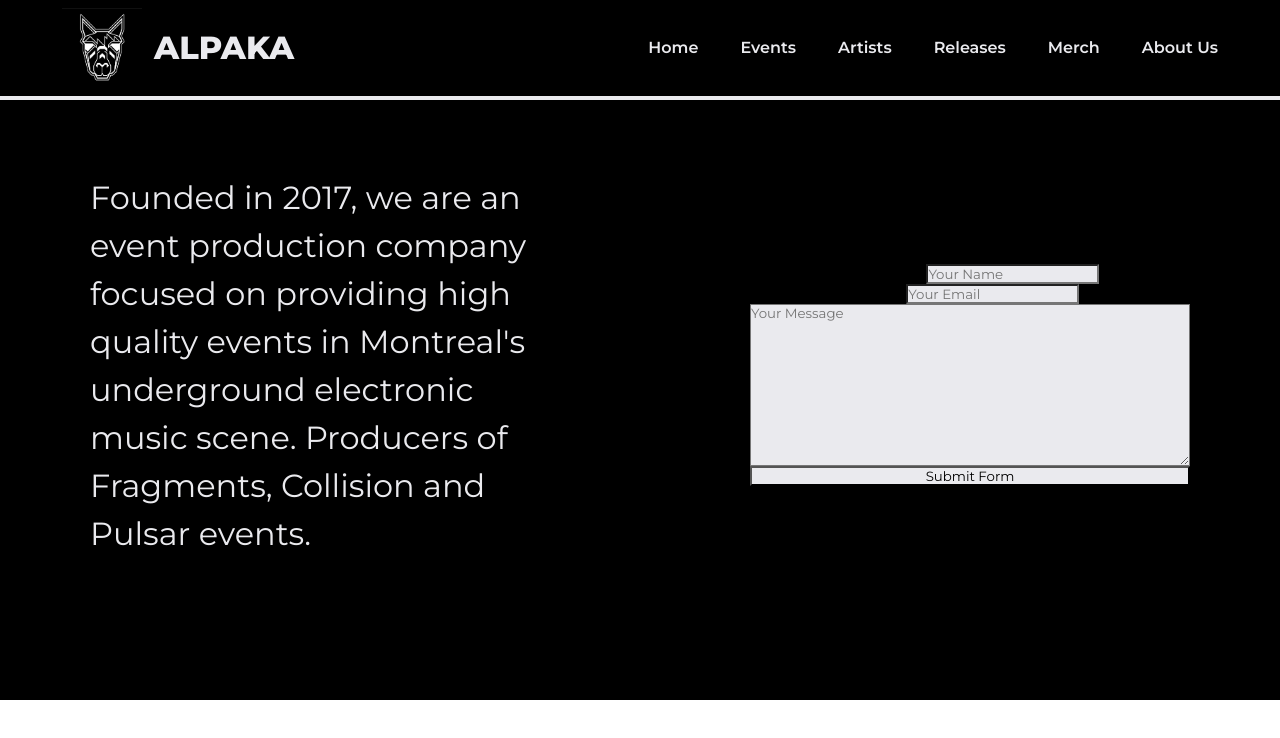
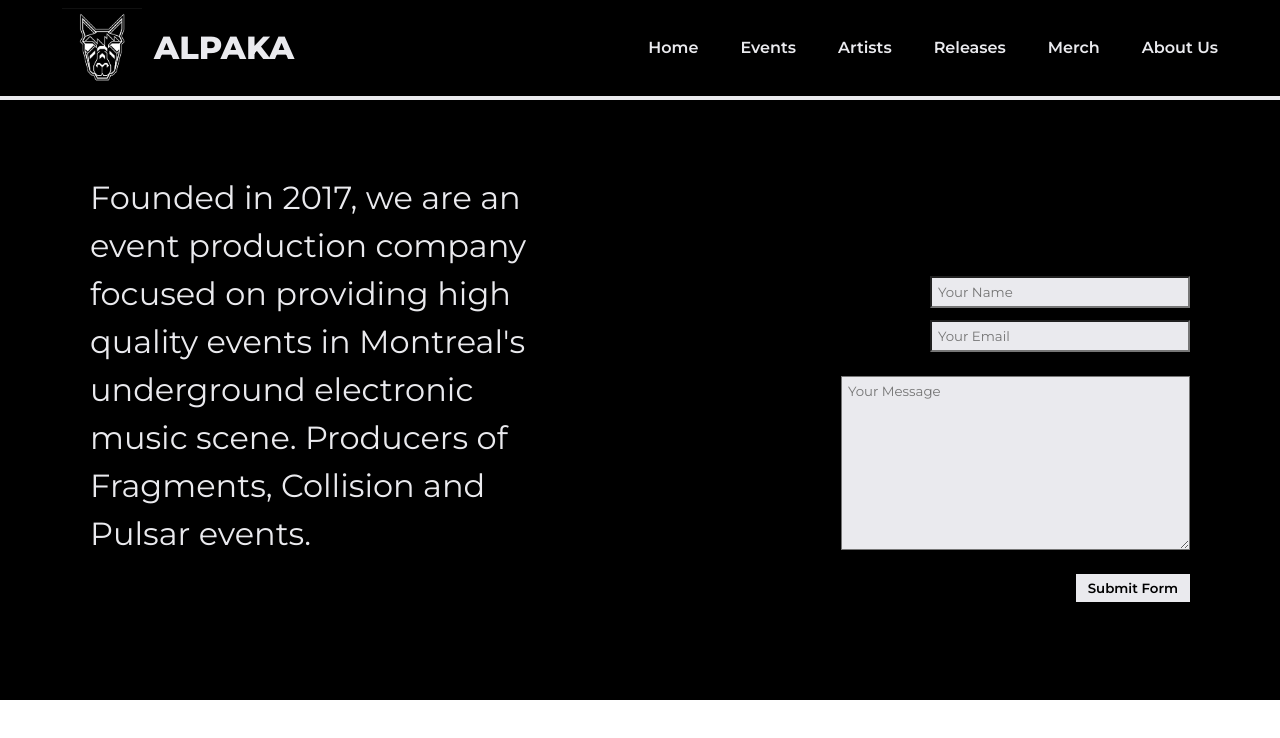
Before and after one commit to RobPanneton/project-Final-Alpaka, a React (Create React App) app in the folder alpaka/: page /about in a window 1280 px wide. Shown: the top 738 px of the page. Built offline with nearby package versions, Linux system fonts and the light colour scheme.

Commit message:
add small fixes

```diff
--- a/alpaka/public/index.html
+++ b/alpaka/public/index.html
@@ -14,7 +14,7 @@
       name="description"
       content="Web site created using create-react-app"
     />
-    <link rel="apple-touch-icon" href="%PUBLIC_URL%/alpaka_logo.png" />
+    <link rel="apple-touch-icon" href="%PUBLIC_URL%/logo192.png" />
     <!--
       manifest.json provides metadata used when your web app is installed on a
       user's mobile device or desktop. See https://developers.google.com/web/fundamentals/web-app-manifest/
@@ -29,7 +29,7 @@
       work correctly both with client-side routing and a non-root public URL.
       Learn how to configure a non-root public URL by running `npm run build`.
     -->
-    <title>AlpaKa Productions</title>
+    <title>Alpaka Productions</title>
   </head>
   <body>
     <noscript>You need to enable JavaScript to run this app.</noscript>
--- a/alpaka/src/components/About/About.js
+++ b/alpaka/src/components/About/About.js
@@ -14,14 +14,9 @@ const About = () => {
       <DividerDiv></DividerDiv>
       <ContactWrapper>
         <form>
-          <label>
-            Full Name:
-            <input type="text" name="name" placeholder="Your Name" />
-          </label>
-          <label>
-            Email
-            <input type="text" name="email" placeholder="Your Email" />
-          </label>
+          <Input type="text" name="name" placeholder="Your Name" />
+
+          <Input type="text" name="email" placeholder="Your Email" />
           <textarea
             name="yourMessage"
             aria-invalid="false"
@@ -29,7 +24,7 @@ const About = () => {
             rows="10"
             cols="40"
           />
-          <input type="submit" name="submitForm" value="Submit Form" />
+          <Submit type="submit" name="submitForm" value="Submit Form" />
         </form>
       </ContactWrapper>
     </Wrapper>
@@ -66,20 +61,39 @@ const ContactWrapper = styled.div`
   flex-direction: column;
   align-items: right;
 
-  input {
-    background-color: #eaeaee;
-    color: black;
-  }
-
   textarea {
     background-color: #eaeaee;
     color: black;
+    margin-top: 24px;
+    padding: 6px 6px;
   }
 
   form {
     padding-top: 90px;
     display: flex;
     flex-direction: column;
+    align-items: flex-end;
+  }
+`;
+
+const Input = styled.input`
+  background-color: #eaeaee;
+  color: black;
+  margin-top: 12px;
+  width: 260px;
+  padding: 6px 6px;
+`;
+
+const Submit = styled.input`
+  text-align: center;
+  margin-top: 24px;
+  padding: 6px 12px;
+  background-color: #eaeaee;
+  font-weight: 600;
+  border: none;
+
+  input {
+    margin-top: 24px;
   }
 `;
 
```
Also changed, not shown: alpaka/public/logo192.png (added), alpaka/public/manifest.json, 1 other file (tests, documents, lock files or other folders).
